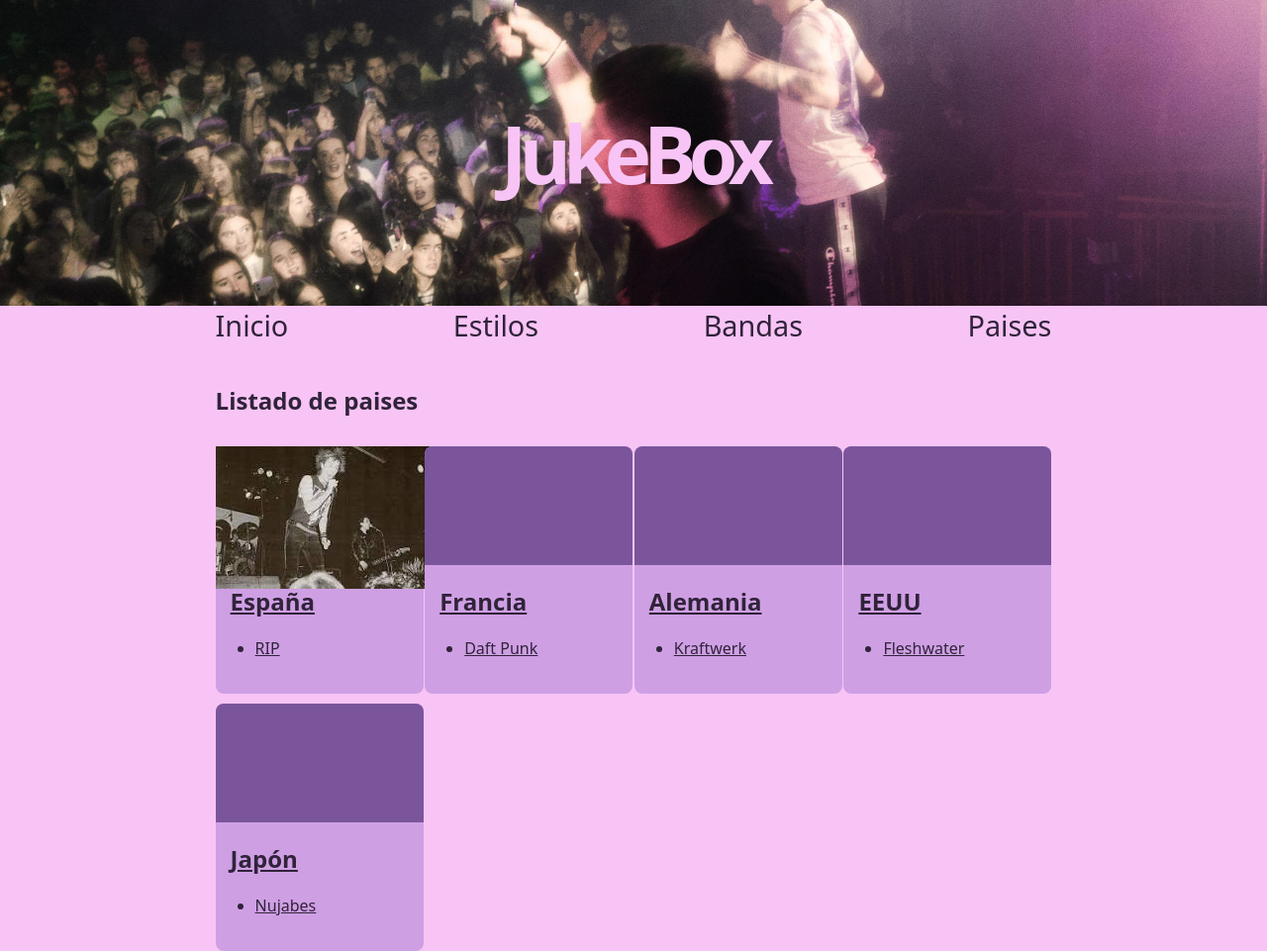
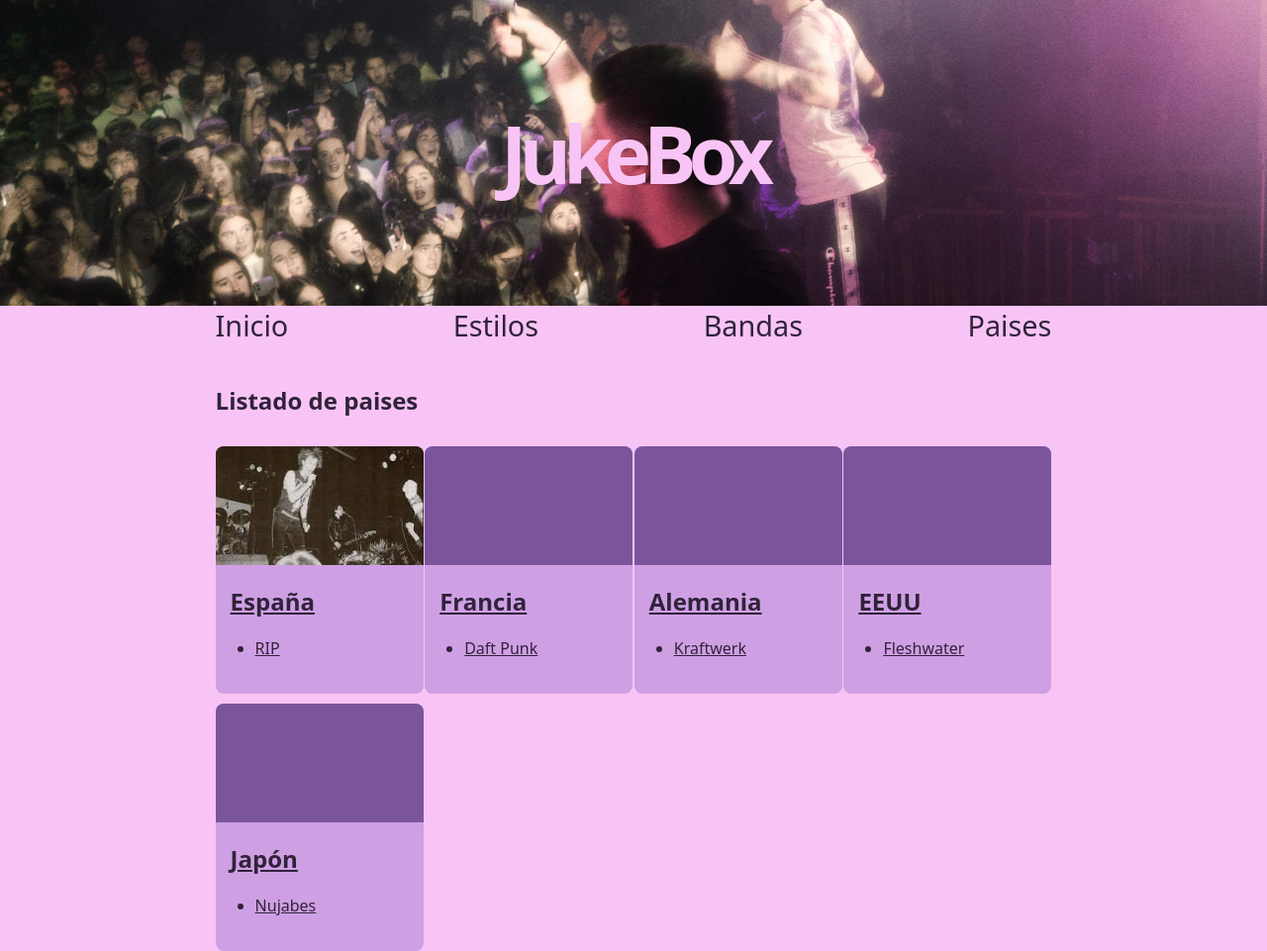
Before and after one commit to unaiLarra/jukeBox, a Django app: page / in a window 1280 px wide. Shown: the whole page at 99% size. Run offline with Django 4.2, Linux system fonts and the light colour scheme; data comes from the database, SQL or seed files in the repository.

Commit message:
Cambios en estilos para mostrar las imagenes

```diff
--- a/appJukeBox/static/css/estilos.css
+++ b/appJukeBox/static/css/estilos.css
@@ -82,6 +82,13 @@ a:hover {
     height: 120px;
     margin-bottom: 15px;
     border-radius: 8px 8px 0 0;
+    overflow: hidden;
+}
+
+.card-image img{
+    width: 100%;
+    height: 100%;
+    object-fit: cover;
 }
 
 .card h2 {
--- a/jukeBox/urls.py
+++ b/jukeBox/urls.py
@@ -16,8 +16,10 @@ Including another URLconf
 """
 from django.contrib import admin
 from django.urls import include, path
+from django.conf import settings
+from django.conf.urls.static import static
 
 urlpatterns = [
     path('', include('appJukeBox.urls')),
     path('admin/', admin.site.urls),
-]
+] + static(settings.MEDIA_URL, document_root=settings.MEDIA_ROOT)
```
